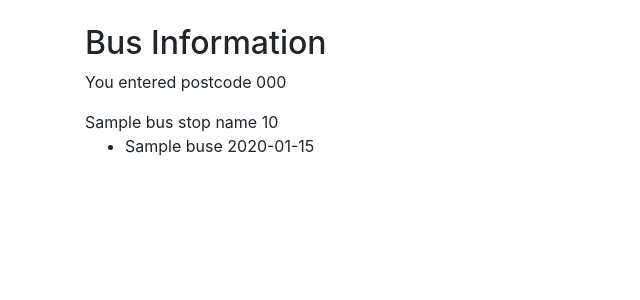
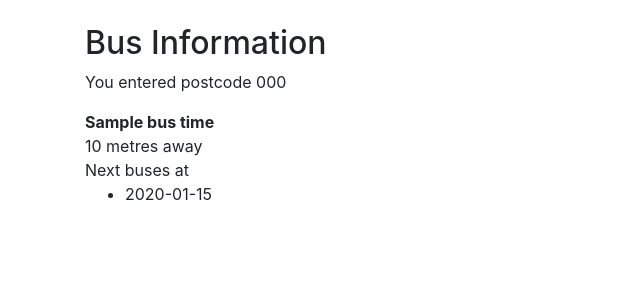
Before and after one commit to apowapow/4BusBoard, a Flask app: template templates/info.html in a window 1280 px wide. Shown: the part 56-356 px from the top of the page, without its empty margins (0-640 px from the left). Run offline with Flask 2, Linux system fonts and the light colour scheme; the template is opened without the code that fills it: most values are stand-ins (such as "Sample title", 1, 10 or a date in 2020); some libraries are stand-ins or nearby versions.

Commit message:
printing bus times

```diff
--- a/bus.py
+++ b/bus.py
@@ -30,6 +30,10 @@ def get_next_buses(app_id, app_key, bus_stop: dict):
     resp = requests.get(url=API_NEXT_BUSES.format(bus_stop["atcocode"], app_id, app_key))
 
     if 200 <= resp.status_code <= 299:
-        return resp.json()["departures"]["F"]
+        data = resp.json()["departures"]
+        dep = []
+        for bus_list in data.values():
+            dep += bus_list
+        return dep
     else:
         raise Exception("Failed to get next buses: status {0}".format(resp.status_code))
--- a/main.py
+++ b/main.py
@@ -13,19 +13,19 @@ def index():
 
 @app.route("/busInfo")
 def busInfo():
+    postcode = request.args.get('postcode')
+    lat, lon = bus.get_lat_lon(postcode)
 
-    postcode = request.args.get('postcode')
+    bus_stops = bus.get_bus_stops(args.app_id, args.app_key, lat, lon)
+    buses = []
 
-    lat, lon = bus.get_lat_lon(postcode)
-    bus_stops = bus.get_bus_stops(args.app_id, args.app_key, lat, lon)
-    departures_closest = bus.get_next_buses(args.app_id, args.app_key, bus_stops[0])
+    for i, stop in enumerate(bus_stops):
+        departures_closest = bus.get_next_buses(args.app_id, args.app_key, bus_stops[i])
+        buses.append([(dep["operator_name"], dep["aimed_departure_time"]) for dep in departures_closest])
 
-    buses_closest = [(dep["operator_name"], dep["aimed_departure_time"]) for dep in departures_closest]
-    bus_stop_names = [(stop["name"], stop["distance"], buses_closest) for stop in bus_stops]
-    #bus_info = [stop['distance', 'description']]
+    bus_times = [(stop["name"], stop["distance"], buses[i]) for i, stop in enumerate(bus_stops)]
 
-
-    return render_template('info.html', postcode=postcode, bus_stop_names=bus_stop_names)
+    return render_template('info.html', postcode=postcode, bus_times=bus_times)
 
 
 if __name__ == "__main__":
--- a/templates/info.html
+++ b/templates/info.html
@@ -6,11 +6,14 @@
     <div>
         <p>You entered postcode <span>{{ postcode }}</span></p>
     </div>
-    {% for name, distance, buses in bus_stop_names %}
-        <div>{{ name }} {{ distance }}
+    {% for name, distance, buses in bus_times %}
+        <div>
+            <b>{{ name }}</b><br>
+            {{ distance }} metres away<br>
+            Next buses at<br>
             <ul>
                 {% for operator_name, aimed_departure_time in buses %}
-                    <li>{{ operator_name }} {{ aimed_departure_time }}</li>
+                    <li>{{ aimed_departure_time }}</li>
                 {% endfor %}
             </ul>
         </div>
```
